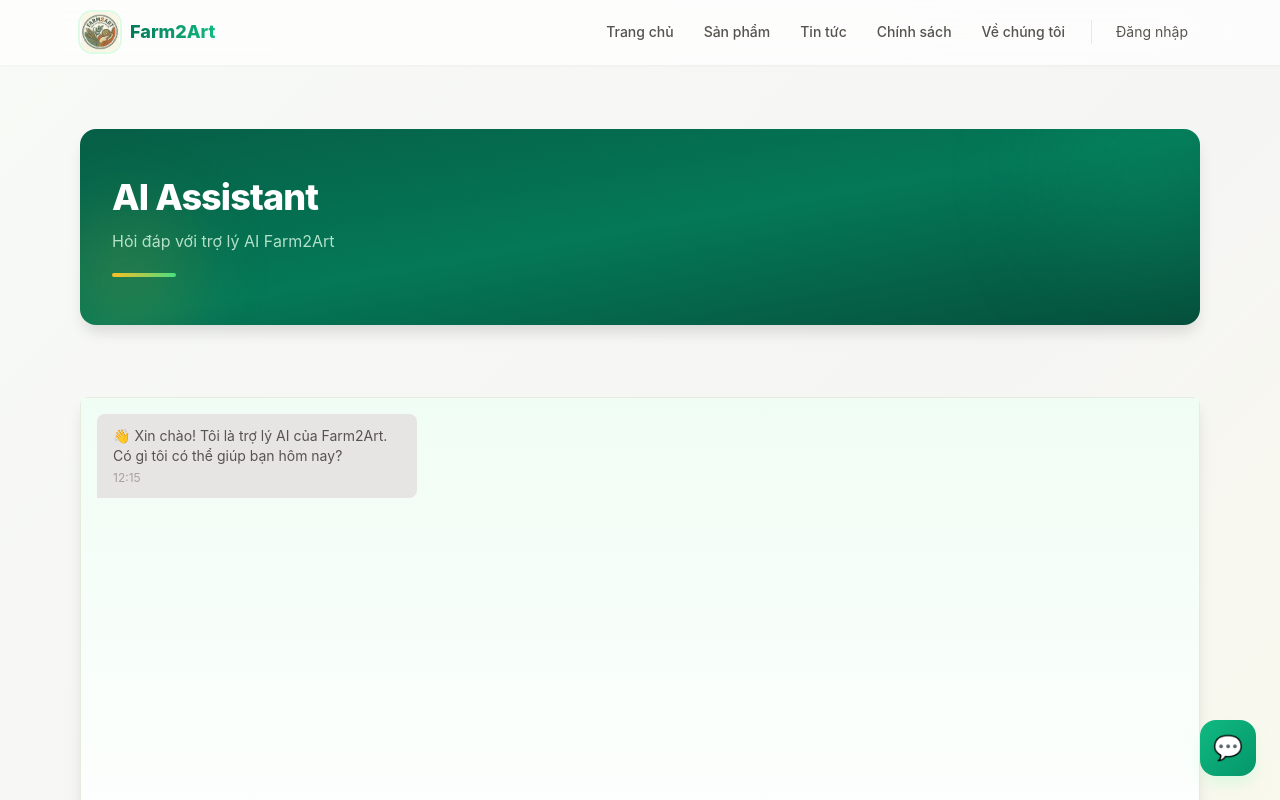
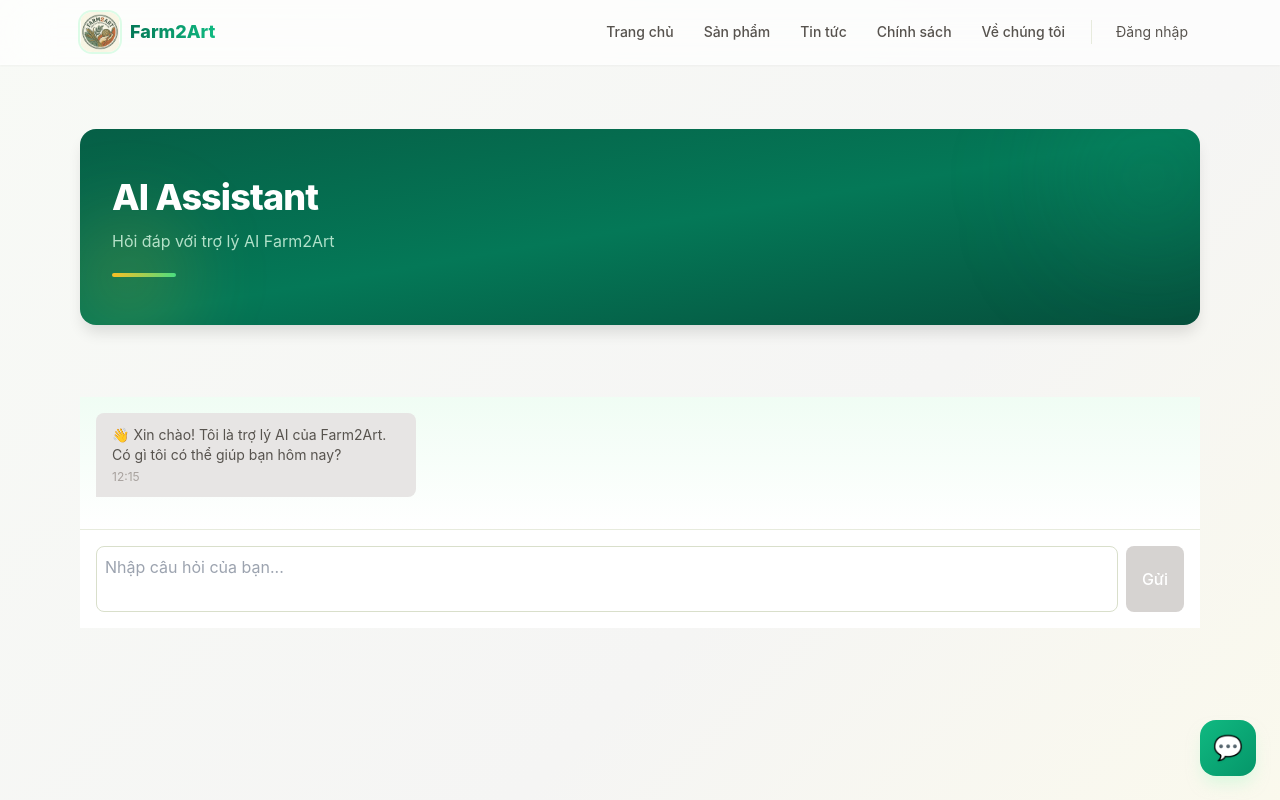
Before and after one commit to SieuHoangKhang/Farm2Art, a Next.js app: page /chat-ai in a window 1280 px wide. Shown: the top 800 px of the page. Built offline with nearby package versions, Linux system fonts and the light colour scheme; no server answers.

Commit message:
fix(chat): prevent AI message text clipping by using full-height layout

```diff
--- a/components/chatbot/ChatBot.tsx
+++ b/components/chatbot/ChatBot.tsx
@@ -82,7 +82,7 @@ export default function ChatBot() {
   };
 
   return (
-    <div className="flex flex-col h-[600px] bg-white rounded-lg shadow-lg border border-sage-200">
+    <div className="flex h-full min-h-0 flex-col bg-white">
       {/* Messages Container */}
       <div className="flex-1 overflow-y-auto p-4 space-y-4 bg-gradient-to-b from-green-50 to-white">
         {messages.map((msg) => (
@@ -131,7 +131,7 @@ export default function ChatBot() {
       </div>
 
       {/* Input Area */}
-      <div className="border-t border-sage-200 p-4 bg-white rounded-b-lg">
+      <div className="border-t border-sage-200 p-4 bg-white">
         <div className="flex gap-2">
           <textarea
             value={input}
```
